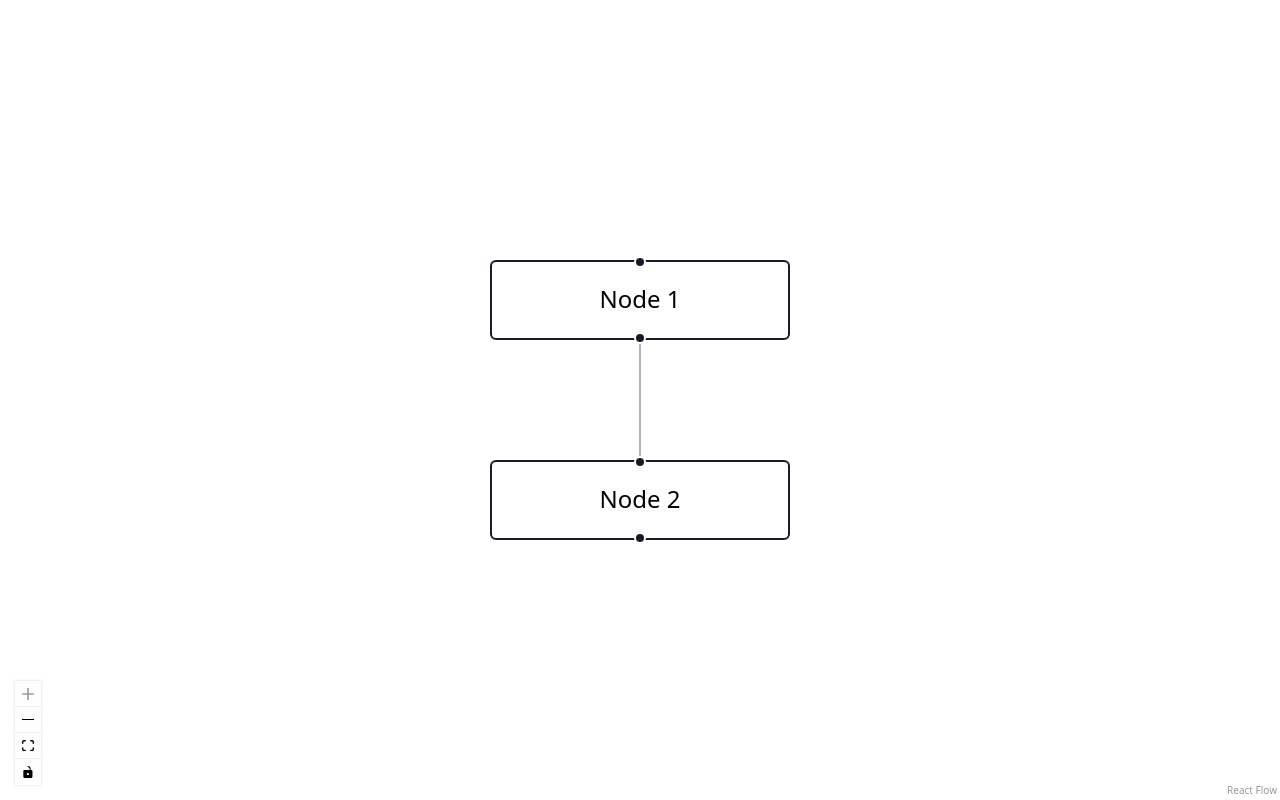
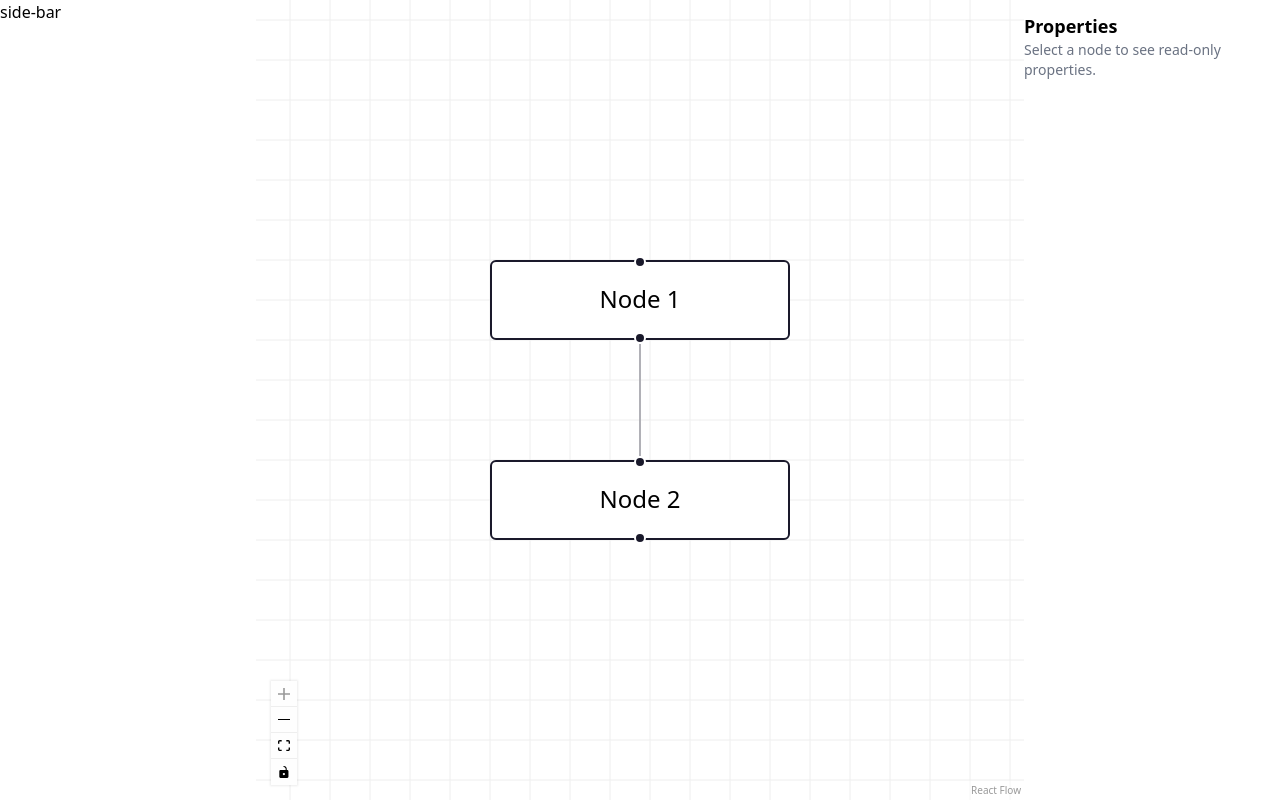
Before and after one commit to naffiziqbal/nafiziqbal-JoulesLabs-front-end-task, a React (Vite) app: page / in a window 1280 px wide. Built offline with nearby package versions, Linux system fonts and the light colour scheme.

Commit message:
Refactor App component to use new layout with SideBar, MainScreen, and RightBar; removed ReactFlow and related state management.

```diff
--- a/src/App.tsx
+++ b/src/App.tsx
@@ -1,49 +1,13 @@
-import { useState, useCallback } from "react";
-import {
-  ReactFlow,
-  applyNodeChanges,
-  applyEdgeChanges,
-  addEdge,
-  Controls,
-} from "@xyflow/react";
-import "@xyflow/react/dist/style.css";
-const initialNodes = [
-  { id: "n1", position: { x: 0, y: 0 }, data: { label: "Node 1" } },
-  { id: "n2", position: { x: 0, y: 100 }, data: { label: "Node 2" } },
-];
-const initialEdges = [{ id: "n1-n2", source: "n1", target: "n2" }];
+import MainScreen from "./components/main-screen";
+import RightBar from "./components/right-bar";
+import SideBar from "./components/side-bar";
 
 export default function App() {
-  const [nodes, setNodes] = useState(initialNodes);
-  const [edges, setEdges] = useState(initialEdges);
-
-  const onNodesChange = useCallback(
-    (changes) =>
-      setNodes((nodesSnapshot) => applyNodeChanges(changes, nodesSnapshot)),
-    []
-  );
-  const onEdgesChange = useCallback(
-    (changes) =>
-      setEdges((edgesSnapshot) => applyEdgeChanges(changes, edgesSnapshot)),
-    []
-  );
-  const onConnect = useCallback(
-    (params) => setEdges((edgesSnapshot) => addEdge(params, edgesSnapshot)),
-    []
-  );
-
   return (
-    <div style={{ width: "100vw", height: "100vh" }}>
-      <ReactFlow
-        nodes={nodes}
-        edges={edges}
-        onNodesChange={onNodesChange}
-        onEdgesChange={onEdgesChange}
-        onConnect={onConnect}
-        fitView
-      >
-        <Controls />
-      </ReactFlow>
+    <div className="grid grid-cols-[20%_60%_20%]">
+      <SideBar />
+      <MainScreen />
+      <RightBar />
     </div>
   );
 }
--- /dev/null
+++ b/src/components/main-screen.tsx
@@ -0,0 +1,52 @@
+import { useState, useCallback } from "react";
+import {
+  ReactFlow,
+  applyNodeChanges,
+  applyEdgeChanges,
+  addEdge,
+  Controls,
+  Background,
+  BackgroundVariant,
+} from "@xyflow/react";
+import "@xyflow/react/dist/style.css";
+const initialNodes = [
+  { id: "n1", position: { x: 0, y: 0 }, data: { label: "Node 1" } },
+  { id: "n2", position: { x: 0, y: 100 }, data: { label: "Node 2" } },
+];
+const initialEdges = [{ id: "n1-n2", source: "n1", target: "n2" }];
+
+export default function MainScreen() {
+  const [nodes, setNodes] = useState(initialNodes);
+  const [edges, setEdges] = useState(initialEdges);
+
+  const onNodesChange = useCallback(
+    (changes) =>
+      setNodes((nodesSnapshot) => applyNodeChanges(changes, nodesSnapshot)),
+    []
+  );
+  const onEdgesChange = useCallback(
+    (changes) =>
+      setEdges((edgesSnapshot) => applyEdgeChanges(changes, edgesSnapshot)),
+    []
+  );
+  const onConnect = useCallback(
+    (params) => setEdges((edgesSnapshot) => addEdge(params, edgesSnapshot)),
+    []
+  );
+
+  return (
+    <div style={{ width: "100%", height: "100vh" }}>
+      <ReactFlow
+        nodes={nodes}
+        edges={edges}
+        onNodesChange={onNodesChange}
+        onEdgesChange={onEdgesChange}
+        onConnect={onConnect}
+        fitView
+      >
+        <Background variant={BackgroundVariant.Lines} />
+        <Controls />
+      </ReactFlow>
+    </div>
+  );
+}
--- /dev/null
+++ b/src/components/right-bar.tsx
@@ -0,0 +1,10 @@
+export default function RightBar() {
+  return (
+    <div className="w-full bg-white pt-3">
+      <h4 className="font-bold text-lg"> Properties</h4>
+      <p className="text-gray-500 text-sm">
+        Select a node to see read-only properties.
+      </p>
+    </div>
+  );
+}
--- /dev/null
+++ b/src/components/side-bar.tsx
@@ -0,0 +1,3 @@
+export default function SideBar() {
+  return <div>side-bar</div>;
+}
```
